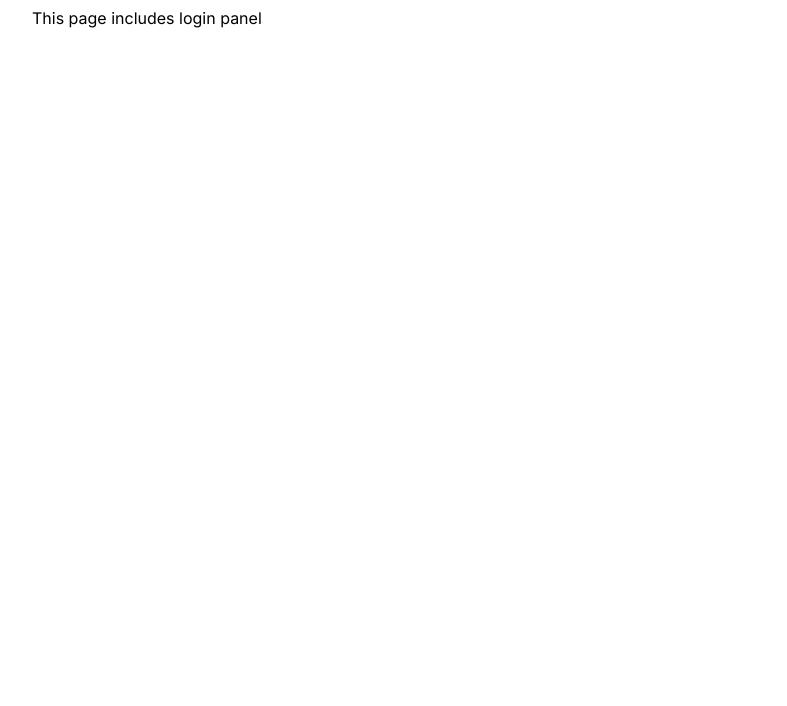
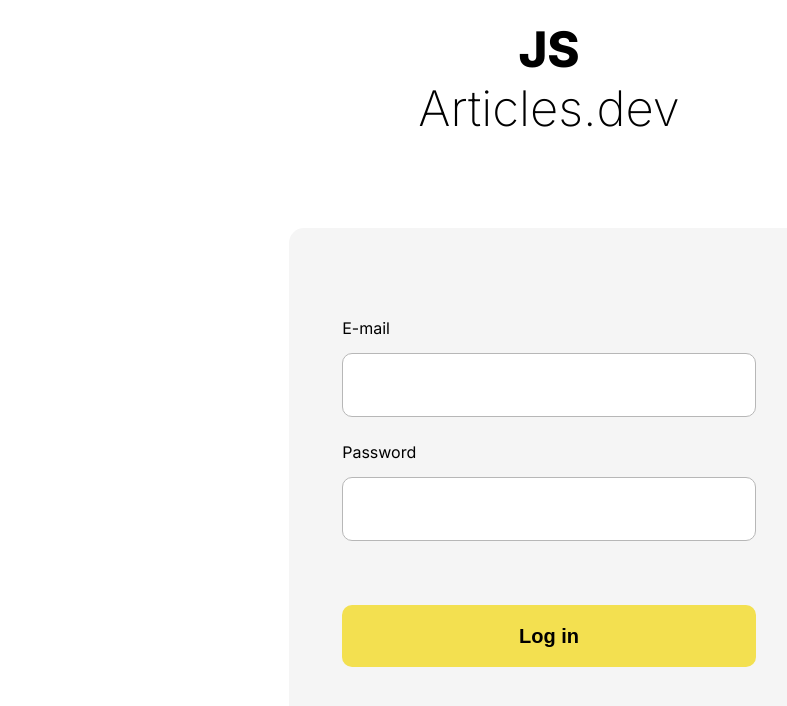
Before and after one commit to jsarticles-dev/jsad-frontend, a Next.js app: page /login in a window 1280 px wide. Shown: the top 706 px of the page, without its empty margins (91-878 px from the left). Built offline with nearby package versions, Linux system fonts and the light colour scheme.

Commit message:
Create login page

```diff
--- /dev/null
+++ b/src/app/login/login.module.css
@@ -0,0 +1,50 @@
+.login__layout {
+  display: flex;
+  flex-direction: column;
+  align-items: center;
+  justify-content: space-around;
+  margin: 20px 30%;
+}
+
+@media screen and (max-width: 768px) {
+  .login__layout {
+    margin: 20px 0%;
+  }
+}
+
+.login__container {
+  width: 100%;
+  border-radius: 15px;
+  background: #f5f5f5;
+  padding: 65px 53px;
+  display: flex;
+  flex-direction: column;
+}
+
+.header {
+  font-size: 49px;
+  margin-bottom: 90px;
+  text-align: center;
+}
+
+.horizontal {
+  margin-right: 80%;
+}
+
+.header--bold {
+  font-weight: 800;
+}
+
+.header--light {
+  display: block;
+  font-weight: 200;
+}
+
+.login__label {
+  margin-top: 25px;
+  margin-bottom: 15px;
+}
+
+.login__button {
+  margin-top: 64px;
+}
--- /dev/null
+++ b/src/app/login/loginLayout.tsx
@@ -0,0 +1,18 @@
+import styles from "@/app/login/login.module.css";
+import React from "react";
+
+export default function LoginLayout({
+  children,
+}: {
+  children: React.ReactNode;
+}) {
+  return (
+    <div className={styles.login__layout}>
+      <div className={styles.header}>
+        <span className={styles["header--bold"]}>JS </span>
+        <span className={styles["header--light"]}>Articles.dev</span>
+      </div>
+      {children}
+    </div>
+  );
+}
--- a/src/app/login/page.tsx
+++ b/src/app/login/page.tsx
@@ -1,3 +1,13 @@
+import LoginForm from "@/components/LoginForm/LoginForm";
+import LoginLayout from "./loginLayout";
+import styles from "@/app/login/login.module.css";
+
 export default function LoginPage() {
-  return <div>This page includes login panel</div>;
+  return (
+    <LoginLayout>
+      <div className={styles.login__container}>
+        <LoginForm />
+      </div>
+    </LoginLayout>
+  );
 }
--- /dev/null
+++ b/src/components/LoginForm/LoginForm.tsx
@@ -0,0 +1,22 @@
+"use client";
+
+import styles from "@/components/LoginForm/loginform.module.css";
+import { useState } from "react";
+
+interface ILoginForm {
+  email: string;
+  password: string;
+}
+export default function LoginForm() {
+  const [form, setForm] = useState<ILoginForm>({ email: "", password: "" });
+
+  return (
+    <>
+      <label className={styles.login__label}>E-mail</label>
+      <input className={styles.login__input} name='email' />
+      <label className={styles.login__label}>Password</label>
+      <input type='password' className={styles.login__input} name='password' />
+      <button className={styles.login__button}>Log in</button>
+    </>
+  );
+}
--- /dev/null
+++ b/src/components/LoginForm/loginform.module.css
@@ -0,0 +1,8 @@
+.login__label {
+    margin-top: 25px;
+    margin-bottom: 15px;
+  }
+
+  .login__button {
+    margin-top: 64px;
+  }
```
